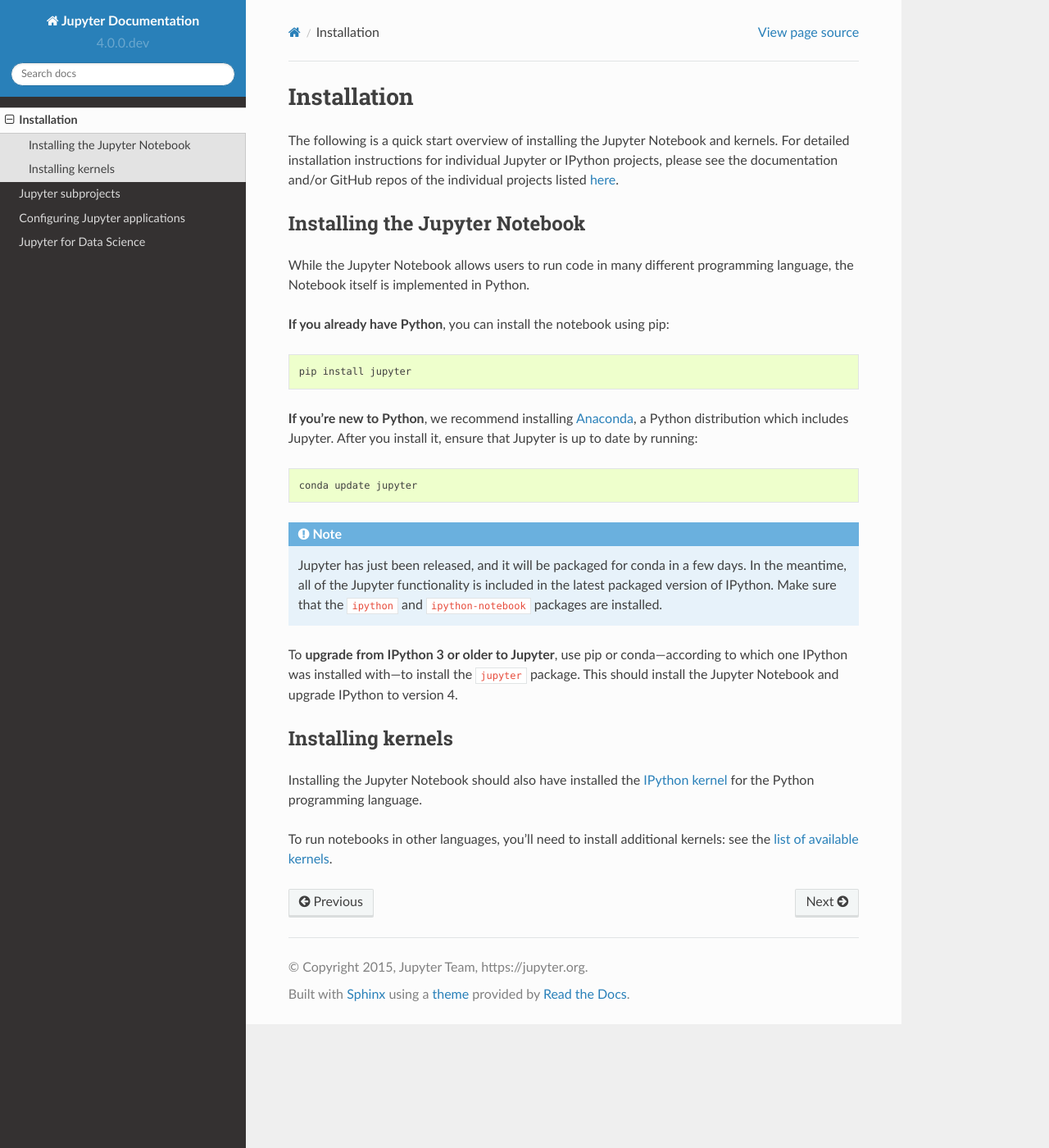
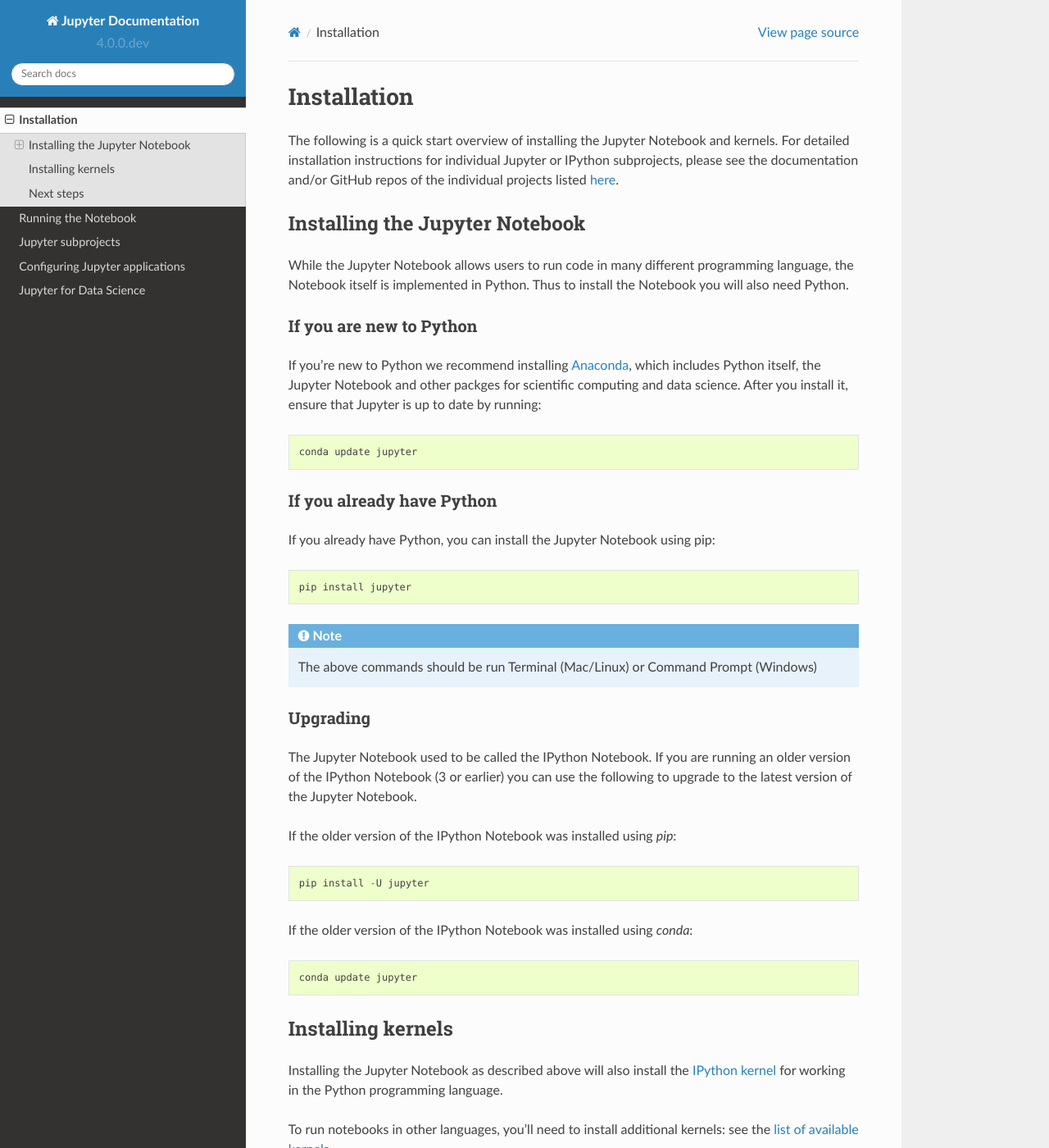
Before and after one commit to jupyter/jupyter, a Sphinx documentation site: the page built from docs/source/install.rst, in a window 1280 px wide and 1400 px high. Shown: the whole window at 82% size. Built offline with Sphinx 7.4.7 and the Read the Docs theme 2.0.0, drawn with Linux system fonts in a browser that asks for light colours; pages that are not in the unit, such as notebooks, are missing from menus; some of the changed text lies outside the part shown.

Commit message:
More usability changes to the install docs.

```diff
--- a/docs/source/index.rst
+++ b/docs/source/index.rst
@@ -18,8 +18,8 @@
     :maxdepth: 1
 
     install
+    running
     subprojects
     config
     system
     data_science
-    glossary
--- a/docs/source/install.rst
+++ b/docs/source/install.rst
@@ -5,44 +5,68 @@
 Installation
 ============
 
-The following is a quick start overview of installing the Jupyter Notebook and kernels. For detailed installation
-instructions for individual Jupyter or IPython projects, please see the documentation and/or GitHub repos
-of the individual projects listed :ref:`here <landing>`.
+The following is a quick start overview of installing the Jupyter Notebook and
+kernels. For detailed installation instructions for individual Jupyter or IPython
+subprojects, please see the documentation and/or GitHub repos of the individual
+projects listed :ref:`here <subprojects>`.
 
 Installing the Jupyter Notebook
 -------------------------------
 
-While the Jupyter Notebook allows users to run code in many different programming
-language, the Notebook itself is implemented in Python.
+While the Jupyter Notebook allows users to run code in many different
+programming language, the Notebook itself is implemented in Python. Thus to
+install the Notebook you will also need Python.
 
-**If you already have Python**, you can install the notebook using pip::
+
+If you are new to Python
+........................
+
+If you're new to Python we recommend installing `Anaconda
+<http://continuum.io/downloads#py34>`_, which includes Python itself, the Jupyter
+Notebook and other packges for scientific computing and data science. After you
+install it, ensure that Jupyter is up to date by running::
+
+    conda update jupyter
+
+If you already have Python
+..........................
+
+If you already have Python, you can install the Jupyter Notebook using pip::
 
     pip install jupyter
 
+.. note::
 
-**If you're new to Python**, we recommend installing `Anaconda
-<http://continuum.io/downloads#py34>`_, a Python distribution which includes
-Jupyter. After you install it, ensure that Jupyter is up to date by running::
+     The above commands should be run Terminal (Mac/Linux) or Command Prompt
+     (Windows)
+
+Upgrading
+.........
+
+The Jupyter Notebook used to be called the IPython Notebook. If you are running
+an older version of the IPython Notebook (3 or earlier) you can use the
+following to upgrade to the latest version of the Jupyter Notebook.
+
+If the older version of the IPython Notebook was installed using `pip`::
+
+    pip install -U jupyter
+
+If the older version of the IPython Notebook was installed using `conda`::
 
     conda update jupyter
-
-.. note::
-
-   Jupyter has just been released, and it will be packaged for conda in a few
-   days. In the meantime, all of the Jupyter functionality is included in
-   the latest packaged version of IPython. Make sure that the ``ipython`` and
-   ``ipython-notebook`` packages are installed.
-
-To **upgrade from IPython 3 or older to Jupyter**, use pip or conda—according
-to which one IPython was installed with—to install the ``jupyter`` package. This
-should install the Jupyter Notebook and upgrade IPython to version 4.
 
 Installing kernels
 ------------------
 
-Installing the Jupyter Notebook should also have installed the `IPython kernel
-<http://ipython.readthedocs.org/en/master/>`_ for the Python programming language.
+Installing the Jupyter Notebook as described above will also install the `IPython
+kernel <http://ipython.readthedocs.org/en/master/>`_ for working in the Python programming language.
+
 
 To run notebooks in other languages, you'll need to install additional kernels:
 see the `list of available kernels
 <https://github.com/ipython/ipython/wiki/IPython-kernels-for-other-languages>`_.
+
+Next steps
+----------
+
+After installing you are ready to :ref:`run the notebook <running>`.
```
Also changed, not shown: docs/source/running.rst (added, +19 -0 lines).
